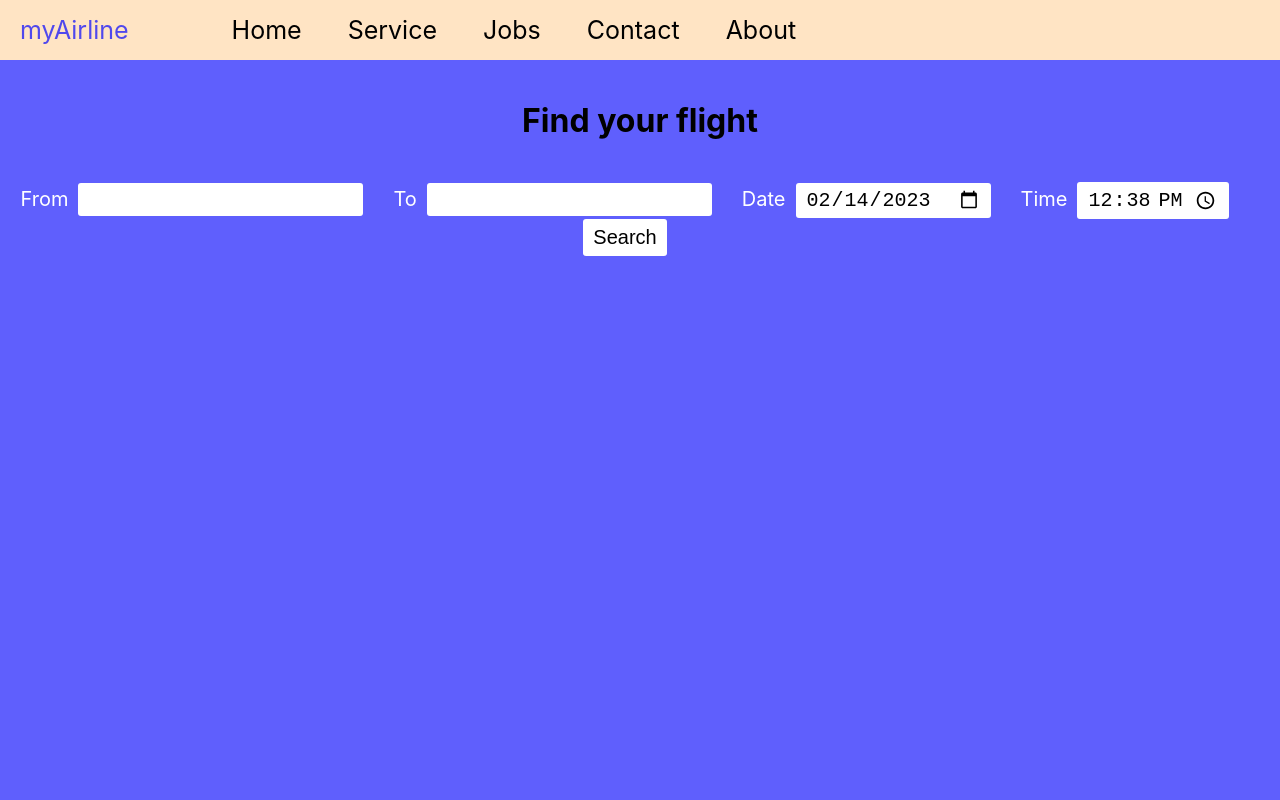
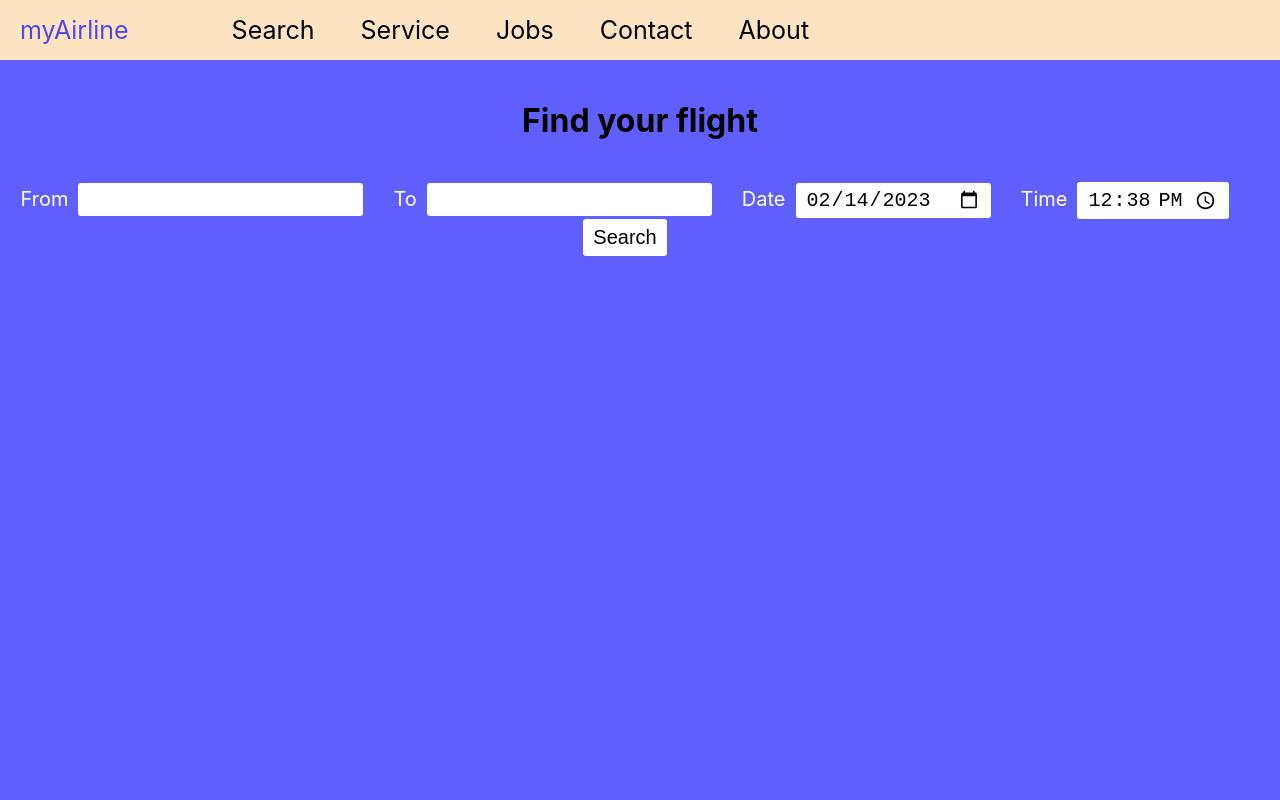
Before and after one commit to flobbe9/myAirline-frontend, a React (Create React App) app: page / in a window 1280 px wide. Shown: the top 800 px of the page. Built offline with nearby package versions, Linux system fonts and the light colour scheme.

Commit message:
minor: change "Home" to "Search" in NavBar

```diff
--- a/src/components/navBar/NavBar.tsx
+++ b/src/components/navBar/NavBar.tsx
@@ -18,7 +18,7 @@ export default function NavBar(props) {
 
             <div className="NavBar-item">
                 <Link className="NavBar-item-heading" to="/">
-                    Home
+                    Search
                 </Link>
                 <DropDown links="TestPage" className="NavBar-item-dropDown" />
             </div>
--- a/src/components/searchResult/SearchResult.tsx
+++ b/src/components/searchResult/SearchResult.tsx
@@ -74,13 +74,3 @@ function FlightDetails(props) {
         </div>
     )
 }
-
-
-interface FlightDetailsWrapper {
-    departureCity: string
-    arrivalCity: string
-    departureTime: string
-    arrivalTime: string
-    departureDate: string
-    arrivalDate: string // calculate this one in the backend
-}
```
